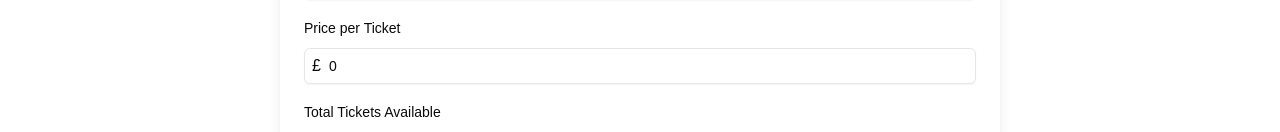
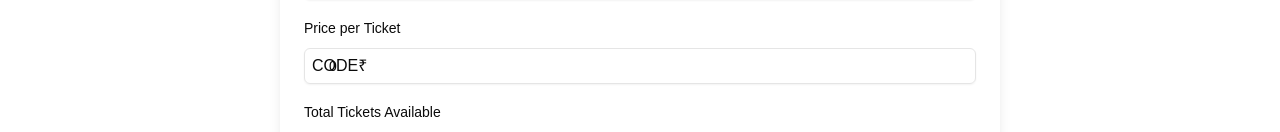
Before and after one commit to priyanshu8584/ticket-book, a Next.js app: page /seller/new-event in a window 1280 px wide. Shown: the part 603-735 px from the top of the page. Built offline with nearby package versions, Linux system fonts and the light colour scheme; no server answers.

Commit message:
change in eventform

```diff
--- a/components/EventForm.tsx
+++ b/components/EventForm.tsx
@@ -280,7 +280,7 @@ export default function EventForm({ mode, initialData }: EventFormProps) {
                 <FormControl>
                   <div className="relative">
                     <span className="absolute left-2 top-1/2 -translate-y-1/2">
-                      £
+                   CODE&#8377;
                     </span>
                     <Input
                       type="number"
```
